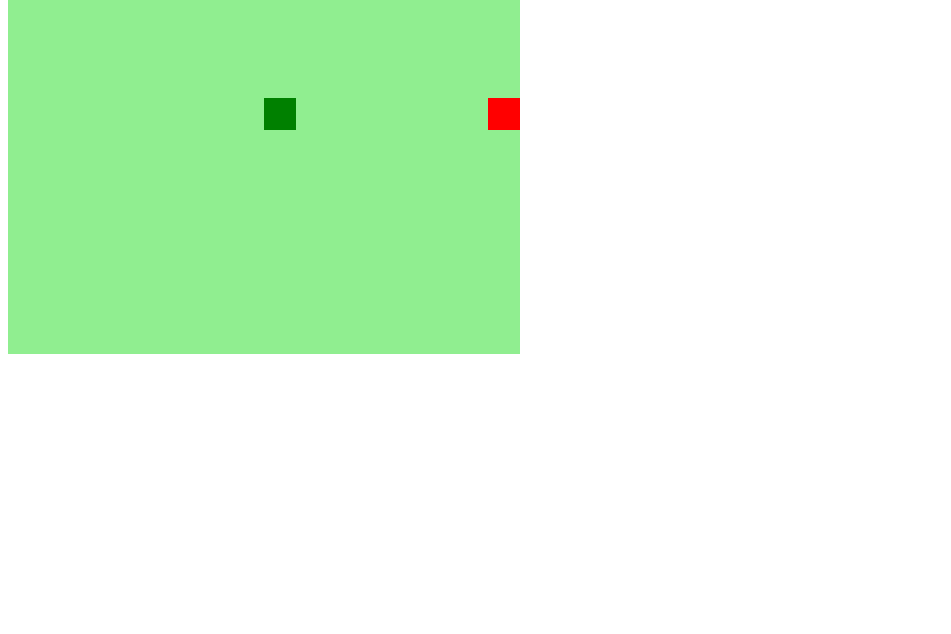
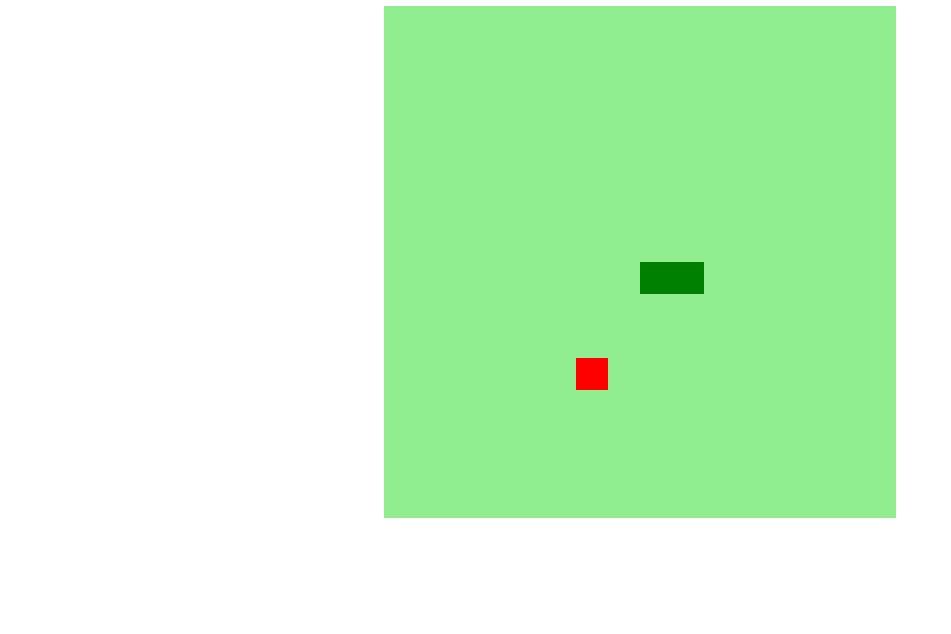
Before and after one commit to Billmetal/jogo-da-cobrinha-javascript, a plain HTML site: page index.html in a window 1280 px wide. Shown: the part 166-800 px from the top of the page, without its empty margins (0-951 px from the left). Drawn offline with Linux system fonts and the light colour scheme.

Commit message:
Jogo finalizado

```diff
--- a/index.html
+++ b/index.html
@@ -9,6 +9,7 @@
     <title>Snake Game</title>
 </head>
 <body>
+    <h1>SNAKE GAME !</h1>
     <canvas id="snake" width="512" height="512"></canvas>
 </body>
 </html>
--- a/script.js
+++ b/script.js
@@ -44,7 +44,7 @@ function iniciarJogo() {
     if (snake[0].y > 15 * box && direction == "down") snake[0].y = 0;
     if (snake[0].y < 0 && direction == "up") snake[0].y = 16 * box;
 
-    for (let i = 0; i < snake.length; i++) {
+    for (let i = 1; i < snake.length; i++) {
         if (snake[0].x == snake[i].x && snake[0].y == snake[i].y) {
             clearInterval(jogo);
             alert("GAME OVER :(");
--- a/style.css
+++ b/style.css
@@ -0,0 +1,10 @@
+body {
+    height: 95vh;
+    width: 95;
+    display: flex;
+    justify-content: center;
+    align-items: center;
+    flex-direction: column;
+    background-color:white;
+    color: rgb(52, 165, 52);
+}
```
